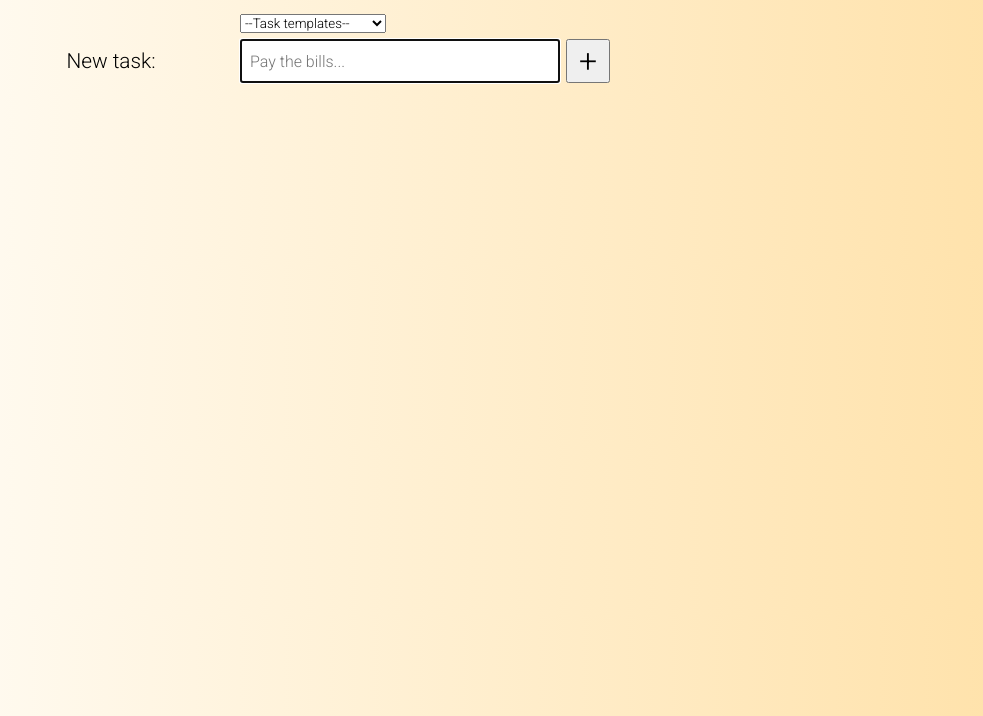
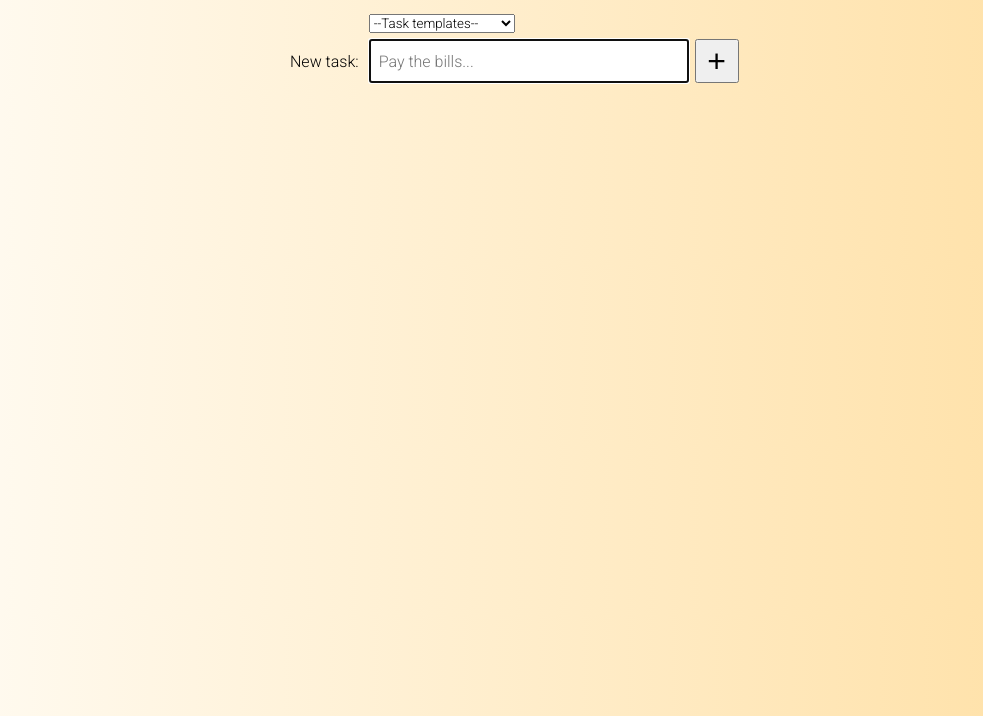
Before and after one commit to APNieto/to-do-list, a plain HTML site: page index.html in a window 1280 px wide. Shown: the part 84-800 px from the top of the page, without its empty margins (148-1131 px from the left). Drawn offline with Linux system fonts and the light colour scheme; a web font is replaced by a local one.

Commit message:
01/22.03 After grid attempt 2-success

```diff
--- a/css/style.css
+++ b/css/style.css
@@ -14,25 +14,29 @@ h1 {
 
 
 /* New task section */
-#new-task-section *{
+.new-task-font{
     font-family: 'Roboto', sans-serif;
     font-weight: 300;
 }
-#task-templates-section{
+#grid-container{
     display: grid;
     grid-template-columns: 1fr 3fr;
-    margin: 0 10vw;
+    justify-items: start;
+    align-items: center;
+    width: fit-content;
+    margin: 0 auto;
+}
+#task-templates-section{
+    grid-column: 2 / 3;
     margin-bottom: 6px;
 }
-#task-templates-selector{
-    grid-column: 2 / 3;
-    width: fit-content;
+#label-new-task{
+    grid-column: 1 / 2;
+    justify-self: end;
+    margin-right: 10px;
 }
 #new-task-input-section{
-    display: grid;
-    grid-template-columns: 1fr 3fr;
-    margin: 0 10vw;
-    align-items: center;
+    grid-column: 2 / 3;
     font-size: 1.3rem;
 }
 #new-task-input-section > label {
@@ -65,16 +69,12 @@ h1 {
 
 /* Tasks */
 #list-section{
-    display: grid;
-    grid-template-columns: 1fr 3fr;
-    margin: 0 10vw;
+    grid-column: 2 / 3;
 }
 .task-element{
     display: flex;
     justify-content: center;
     margin-top: 14px;
-    grid-column: 2 / 3;
-    width: fit-content;
 }
 
 .task-description{
--- a/index.html
+++ b/index.html
@@ -12,9 +12,9 @@
 
     <h1>Your ToDo list</h1>
 
-    <div id="new-task-section">
+    <main id="grid-container">
         <div id="task-templates-section">
-            <select name="task-templates" id="task-templates-selector">
+            <select name="task-templates" id="task-templates-selector" class="new-task-font">
                 <option value="empty">--Task templates--</option>
                 <option value="secretary">Tell my secretary to...</option>
                 <option value="chaffeur">Tell my chaffeur to...</option>
@@ -22,16 +22,17 @@
                 <option value="waterPlants">Water the plants</option>
             </select>
         </div>
+
+        <label for="input-new-task" id="label-new-task" class="new-task-font">New task:</label>
         <div id="new-task-input-section">
-            <label for="input-new-task">New task:</label>
             <div id="input-new-task-container">
-                <input type="text" id="input-new-task" placeholder="Pay the bills...">
+                <input type="text" id="input-new-task" class="new-task-font" placeholder="Pay the bills...">
                 <button id="button-add-task">+</button>
             </div>
         </div>
-    </div>
 
-    <section id="list-section"></section>
+        <section id="list-section"></section>
+    </main>
 
 </body>
 </html>
```
